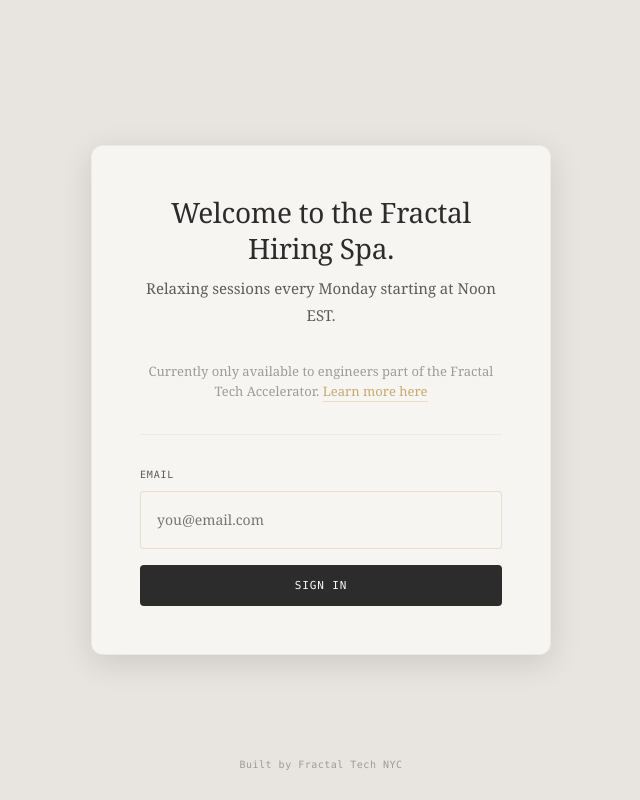
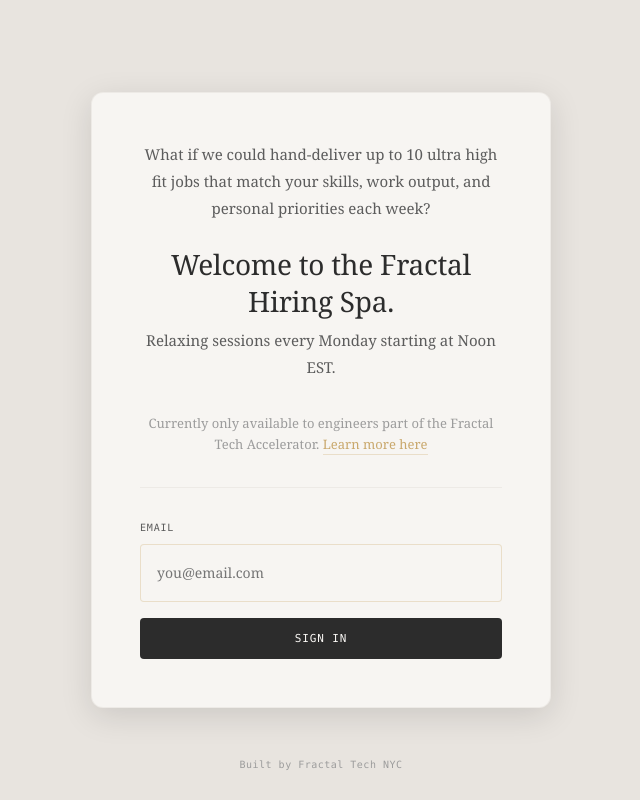
Before and after one commit to andysantamaria0/fractal-tech-nyc, a Next.js app in the folder portal/: page /engineer/login in a window 1280 px wide. Shown: the whole page, without its empty margins (319-959 px from the left). Built offline with nearby package versions, Linux system fonts and the light colour scheme; no server answers.

Commit message:
Add value proposition header text to login page
Co-Authored-By: Claude Opus 4.5 <noreply@anthropic.com>

```diff
--- a/portal/app/engineer/login/page.tsx
+++ b/portal/app/engineer/login/page.tsx
@@ -71,6 +71,17 @@ export default function EngineerLoginPage() {
         boxShadow: '0 8px 32px rgba(0, 0, 0, 0.12)',
         textAlign: 'center',
       }}>
+        <p style={{
+          fontFamily: fonts.serif,
+          fontSize: 15,
+          lineHeight: 1.8,
+          color: colors.graphite,
+          margin: 0,
+          marginBottom: 24,
+        }}>
+          What if we could hand-deliver up to 10 ultra high fit jobs that match your skills, work output, and personal priorities each week?
+        </p>
+
         <h1 style={{
           fontFamily: fonts.serif,
           fontSize: 28,
```
